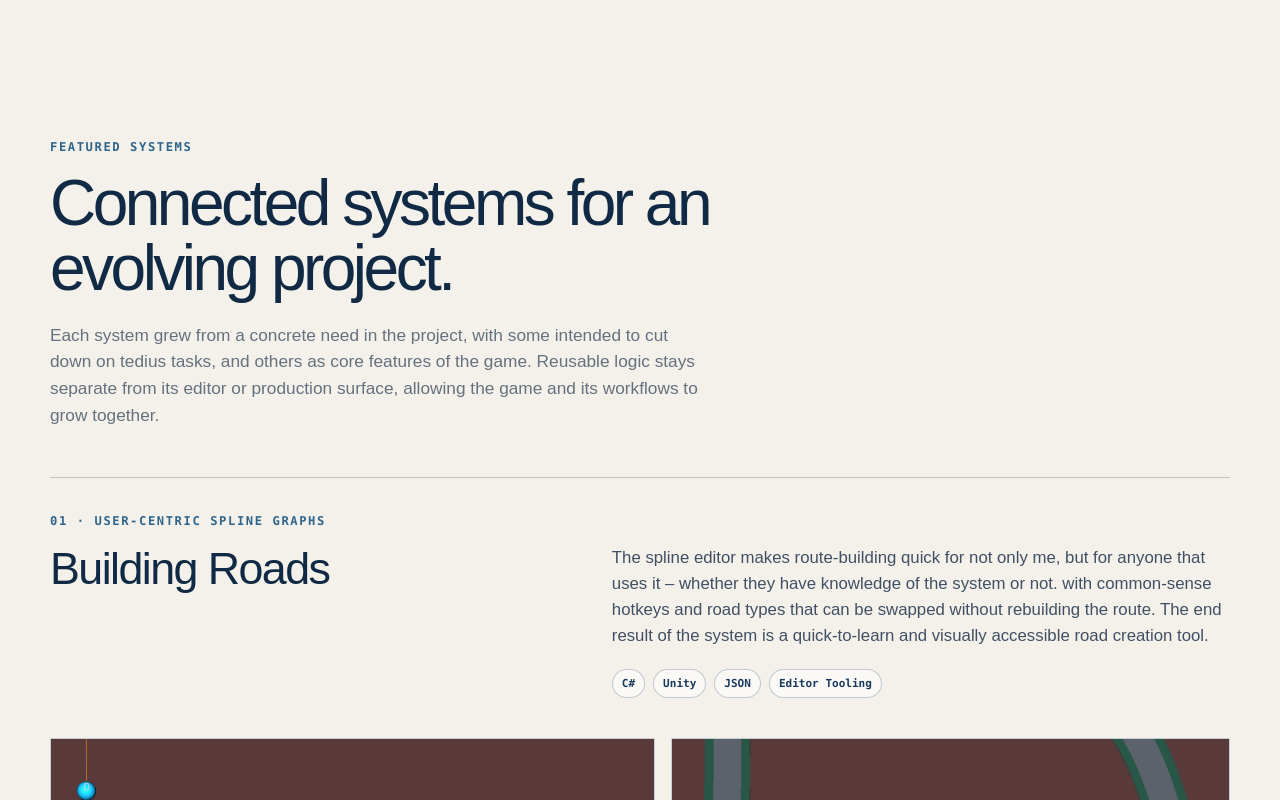
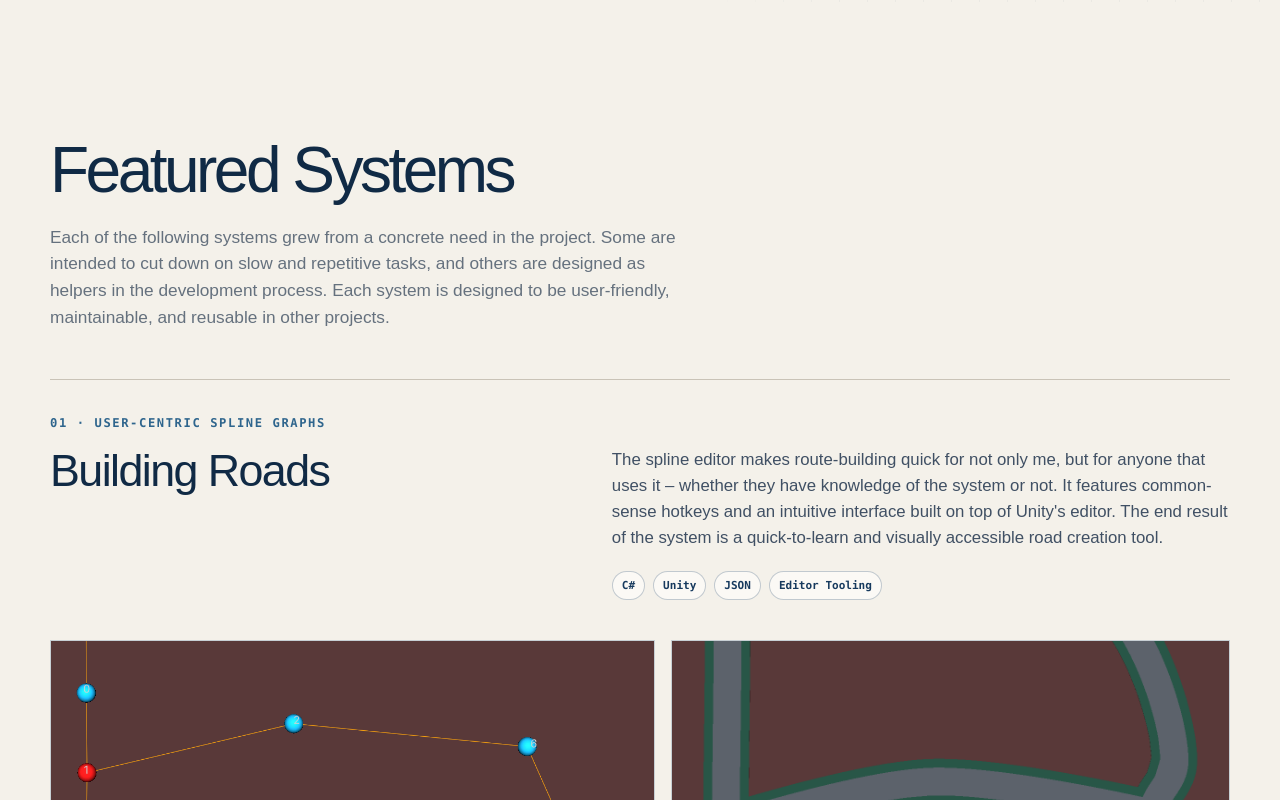
Before and after one commit to Derek-Vi-Professional/Derek-Vi-Professional.github.io, a Next.js app: page / in a window 1280 px wide. Shown: the part 900-1700 px from the top of the page. Built offline with nearby package versions, Linux system fonts and the light colour scheme.

Commit message:
Update portfolio text

```diff
--- a/app/page.tsx
+++ b/app/page.tsx
@@ -101,14 +101,12 @@ export default function Home() {
 
       <section className="section" id="work">
         <div className="section-heading">
-          <p className="eyebrow">Featured Systems</p>
-          <h2>Connected systems for an evolving project.</h2>
+          <h2>Featured Systems</h2>
           <p>
-            Each system grew from a concrete need in the project, with
-            some intended to cut down on tedius tasks, and others as
-            core features of the game. Reusable logic stays separate from its
-            editor or production surface, allowing the game and its workflows to
-            grow together.
+            Each of the following systems grew from a concrete need in the project.
+            Some are intended to cut down on slow and repetitive tasks, and others are
+            designed as helpers in the development process. Each system is designed to
+            be user-friendly, maintainable, and reusable in other projects.
           </p>
         </div>
 
@@ -119,8 +117,8 @@ export default function Home() {
             <p className="project-lead">
               The spline editor makes route-building quick for not only me,
               but for anyone that uses it – whether they have knowledge of
-              the system or not. with common-sense hotkeys and road types that
-              can be swapped without rebuilding the route. The end result of the
+              the system or not. It features common-sense hotkeys and an
+              intuitive interface built on top of Unity's editor. The end result of the
               system is a quick-to-learn and visually accessible road creation
               tool.
             </p>
@@ -167,7 +165,7 @@ export default function Home() {
         <article className="architecture" id="architecture">
           <div className="architecture-copy">
             <p className="project-number">Architecture detail</p>
-            <h3>A composable inventory model</h3>
+            <h3>A modular inventory</h3>
             <p>
               The project’s inventory is divided by responsibility: shared
               definitions describe item types, a small interface defines
```
